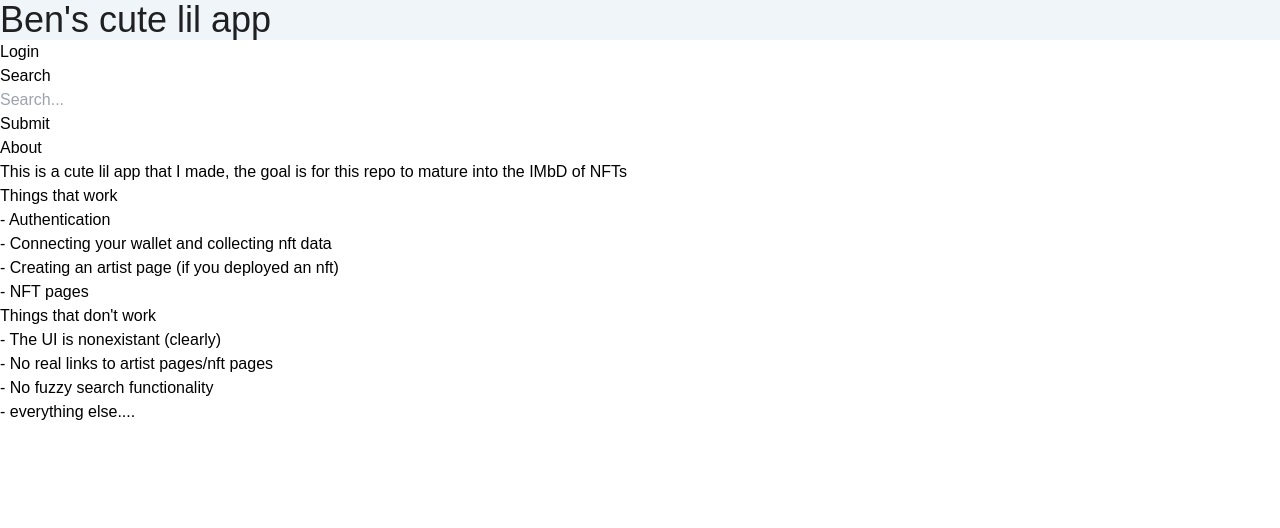
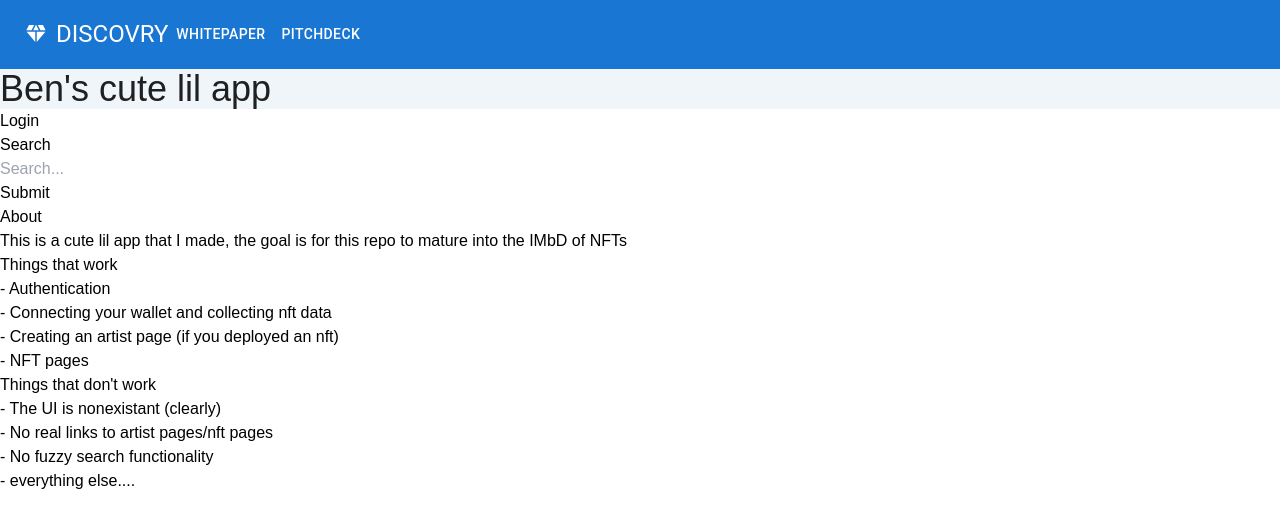
Before and after one commit to theSchein/Bennies, a Next.js app: page / in a window 1280 px wide. Shown: the top 528 px of the page. Built offline with nearby package versions, Linux system fonts and the light colour scheme.

Commit message:
first draft of navbar using mui template

```diff
--- a/package.json
+++ b/package.json
@@ -11,7 +11,8 @@
   "dependencies": {
     "@emotion/react": "^11.11.1",
     "@emotion/styled": "^11.11.0",
-    "@mui/material": "^5.14.7",
+    "@mui/icons-material": "^5.14.9",
+    "@mui/material": "^5.14.9",
     "@vercel/postgres": "^0.4.1",
     "@web3modal/react": "^2.7.1",
     "alchemy-sdk": "^2.10.0",
--- /dev/null
+++ b/src/components/navbar/navbar.jsx
@@ -0,0 +1,96 @@
+import * as React from 'react';
+import Link from 'next/link';
+import AppBar from '@mui/material/AppBar';
+import Box from '@mui/material/Box';
+import Toolbar from '@mui/material/Toolbar';
+import DiamondIcon from '@mui/icons-material/Diamond';
+import Typography from '@mui/material/Typography';
+import Menu from '@mui/material/Menu';
+import Container from '@mui/material/Container';
+import Button from '@mui/material/Button';
+
+const pages = ['whitepaper', 'pitchdeck'];
+
+function ResponsiveAppBar() {
+  const [anchorElNav, setAnchorElNav] = React.useState(null);
+
+  const handleCloseNavMenu = () => {
+    setAnchorElNav(null);
+
+  };
+
+
+  return (
+    <AppBar position="static" className='bg-quaternary text-primary font-heading'>
+      <Container maxWidth="xl" >
+        <Toolbar disableGutters>
+          <DiamondIcon sx={{ display: { xs: 'none', md: 'flex' }, mr: 1 }} />
+          <Typography
+            variant="h5"
+            noWrap
+            component="a"
+            href="/"
+          >
+            DISCOVRY
+          </Typography>
+
+          <Box sx={{ flexGrow: 1, display: { xs: 'flex', md: 'none' } }}>
+
+            <Menu
+              id="menu-appbar"
+              anchorEl={anchorElNav}
+              anchorOrigin={{
+                vertical: 'bottom',
+                horizontal: 'left',
+              }}
+              keepMounted
+              transformOrigin={{
+                vertical: 'top',
+                horizontal: 'left',
+              }}
+              open={Boolean(anchorElNav)}
+              onClose={handleCloseNavMenu}
+              sx={{
+                display: { xs: 'block', md: 'none' },
+              }}
+            >
+
+            </Menu>
+          </Box>
+          <DiamondIcon sx={{ display: { xs: 'flex', md: 'none' }, mr: 1 }} />
+          <Typography
+            variant="h5"
+            noWrap
+            component="a"
+            href="/"
+            sx={{
+              mr: 2,
+              display: { xs: 'flex', md: 'none' },
+              flexGrow: 1,
+              fontFamily: 'metropolis',
+              fontWeight: 700,
+              letterSpacing: '.3rem',
+              color: 'inherit',
+              textDecoration: 'none',
+            }}
+          >
+          </Typography>
+          <Box sx={{ flexGrow: 1, display: { xs: 'none', md: 'flex' } }}>
+            {pages.map((page) => (
+              <Button href={`/${page}`}
+                key={page}
+                onClick={handleCloseNavMenu}
+                sx={{ my: 2, color: 'white', display: 'block' }}
+              >
+
+                {page}
+              </Button>
+            ))}
+          </Box>
+
+        </Toolbar>
+      </Container>
+    </AppBar>
+  );
+}
+export default ResponsiveAppBar;
--- a/src/pages/index.js
+++ b/src/pages/index.js
@@ -1,9 +1,11 @@
 import Link from "next/link";
 import Search from "../components/Search";
+import ResponsiveAppBar from "../components/navbar/navbar";
 
 export default function Home() {
     return (
         <>
+        <ResponsiveAppBar/>
             <h1 className="bg-primary text-quaternary font-heading text-4xl">{"Ben's cute lil app"}</h1>
             <Link href="/signin">Login</Link>
 
```
Also changed, not shown: 1 other file (tests, documents, lock files or other folders).
